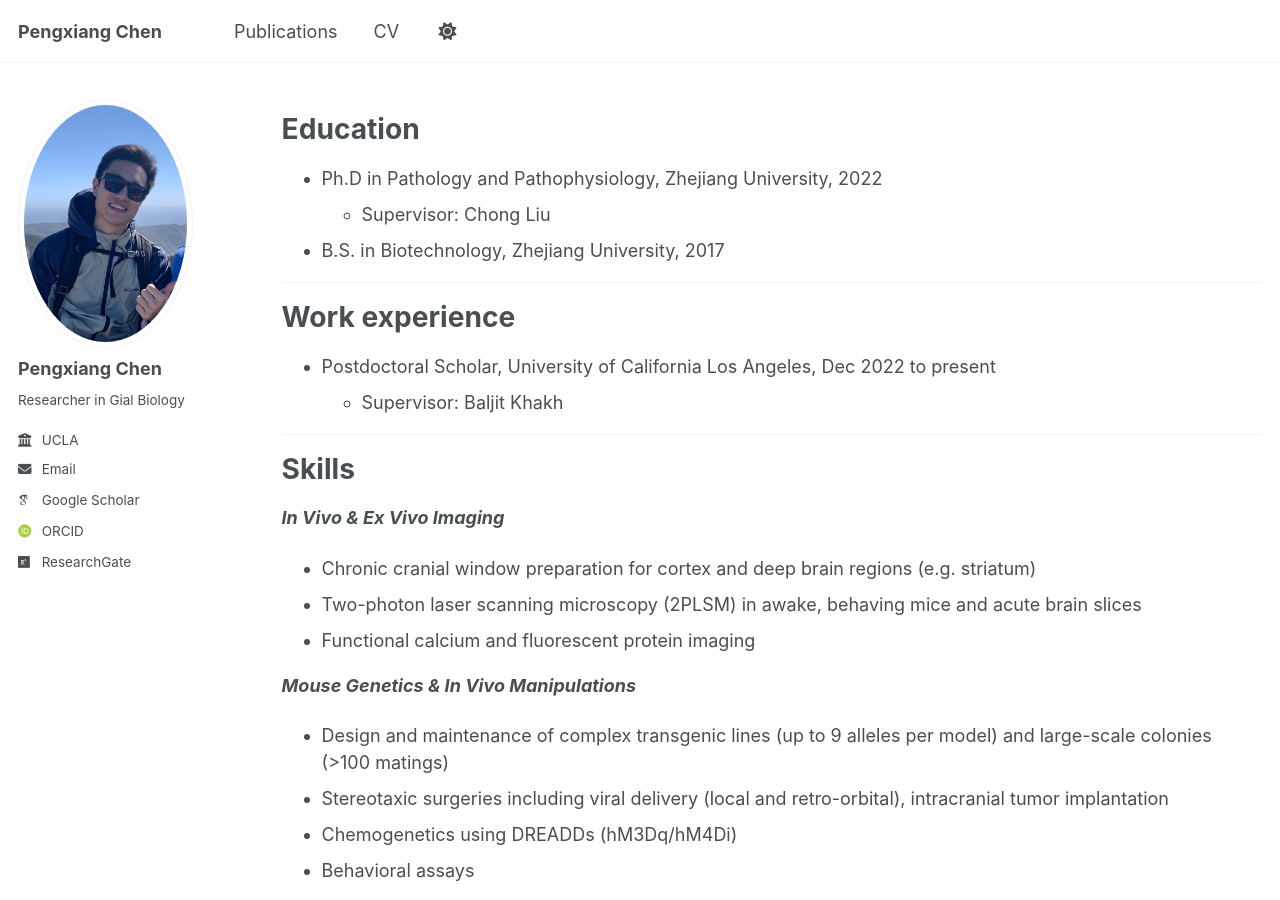
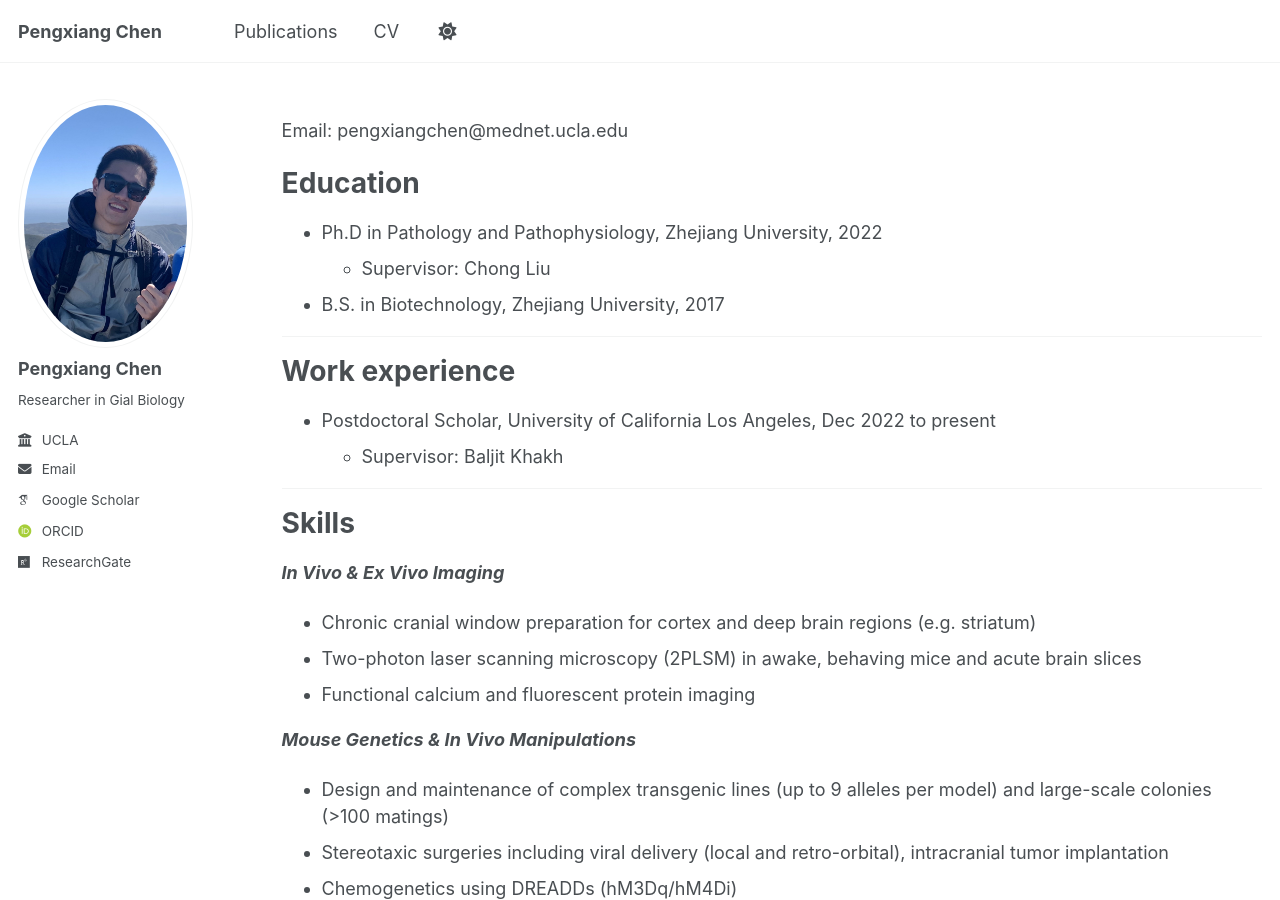
Before and after one commit to bluesea405/pxchen, a Jekyll site: the page built from _pages/cv.md, in a window 1280 px wide and 900 px high. Built offline with Jekyll 4.4.1, drawn with Linux system fonts in a browser that asks for light colours; some web fonts are replaced; a script that is not in the unit is left out.

Commit message:
Update cv.md

```diff
--- a/_pages/cv.md
+++ b/_pages/cv.md
@@ -8,6 +8,8 @@ redirect_from:
 ---
 
 {% include base_path %}
+
+Email: pengxiangchen@mednet.ucla.edu
 
 Education
 ======
```
